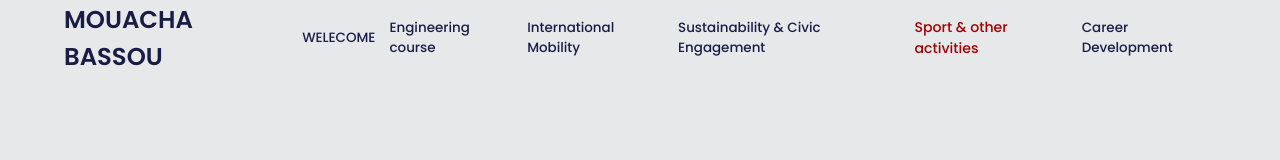
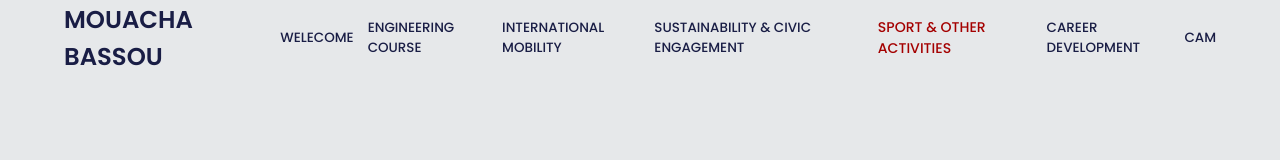
Before and after one commit to Bassou-Mou/portfolio, a plain HTML site: page activities.html in a window 1280 px wide. Drawn offline with nearby package versions, Linux system fonts and the light colour scheme.

Commit message:
Add files via upload

```diff
--- a/activities.html
+++ b/activities.html
@@ -6,7 +6,7 @@
     <link rel="preconnect" href="https://fonts.googleapis.com">
     <link rel="preconnect" href="https://fonts.gstatic.com" crossorigin>
     <link href="https://fonts.googleapis.com/css2?family=Poppins:ital,wght@0,100;0,200;0,300;0,400;0,500;0,600;0,700;0,800;0,900;1,100;1,200;1,300;1,400;1,500;1,600;1,700;1,800;1,900&display=swap" rel="stylesheet">
-    <title> Kenza Harti's ePortfolio - Sport & other activities</title>
+    <title> MOUACHA BASSOU's ePortfolio - Sport & other activities</title>
     <link rel="stylesheet" href="style.css">
     <link href='https://unpkg.com/boxicons@2.1.4/css/boxicons.min.css' rel='stylesheet'>
     <link rel="icon" href="annexes/favicon.ico">
@@ -17,11 +17,13 @@
         <a href="index.html" class = "logo">MOUACHA BASSOU</a>
         <nav class="navbar">
             <a href="index.html">WELECOME</a>
-            <a href="engineering-course.html">Engineering course</a>
-            <a href="international-mobility.html">International Mobility</a>
-            <a href="sustainability.html">Sustainability & Civic Engagement</a>
-            <a href="" class="active">Sport & other activities</a>
-            <a href="career-development.html">Career Development</a>
+            <a href="engineering-course.html">ENGINEERING COURSE</a>
+            <a href="international-mobility.html">INTERNATIONAL MOBILITY</a>
+            <a href="sustainability.html">SUSTAINABILITY & CIVIC ENGAGEMENT</a>
+            <a href="" class="active">SPORT & OTHER ACTIVITIES</a>
+            <a href="career-development.html">CAREER DEVELOPMENT</a>
+            <a href="CAM.html">CAM</a>
+
         </nav>
     </header>
     <section class="home">
```
